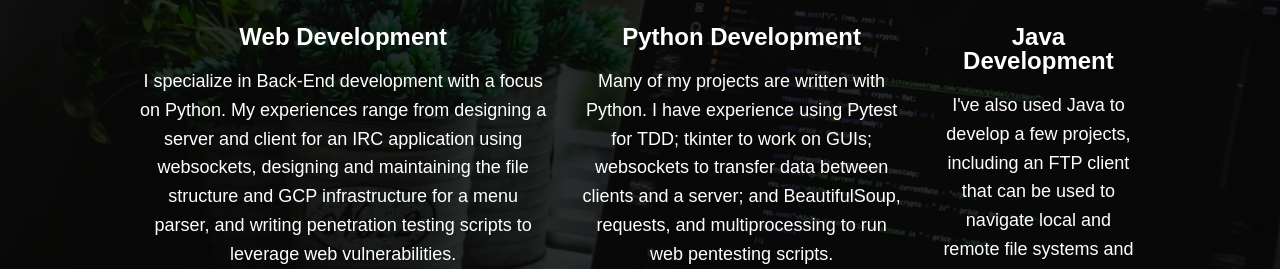
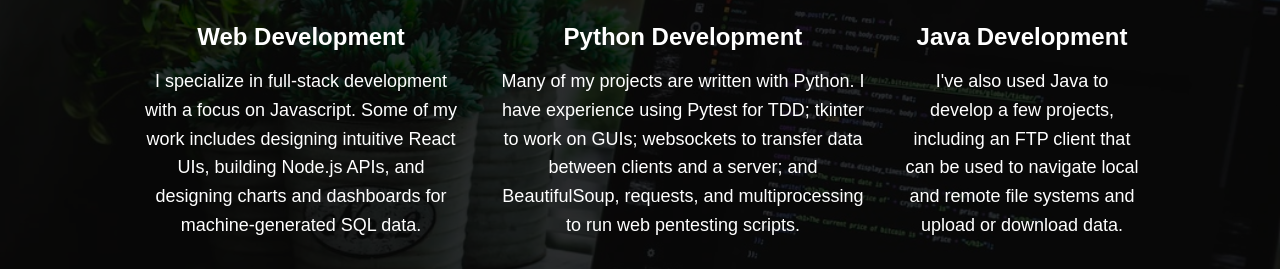
Before and after one commit to brandonaltermatt/brandonaltermatt.github.io, a plain HTML site: page index.html in a window 1280 px wide. Shown: the part 682-951 px from the top of the page. Drawn offline with nearby package versions, Linux system fonts and the light colour scheme.

Commit message:
Updated experience

```diff
--- a/index.html
+++ b/index.html
@@ -46,10 +46,9 @@
             <div class="experiences">
                 <div class="experience">
                     <h3>Web Development</h3>
-                    <p> I specialize in Back-End development with a focus on Python.
-                        My experiences range from designing a server and client for an IRC application using websockets,
-                        designing and maintaining the file structure and GCP infrastructure for a menu parser, and
-                        writing penetration testing scripts to leverage web vulnerabilities.
+                    <p> I specialize in full-stack development with a focus on Javascript.
+                        Some of my work includes designing intuitive React UIs, building Node.js APIs,
+                        and designing charts and dashboards for machine-generated SQL data.
                     </p>
                 </div> <!-- / experience -->
                 <div class="experience">
```
